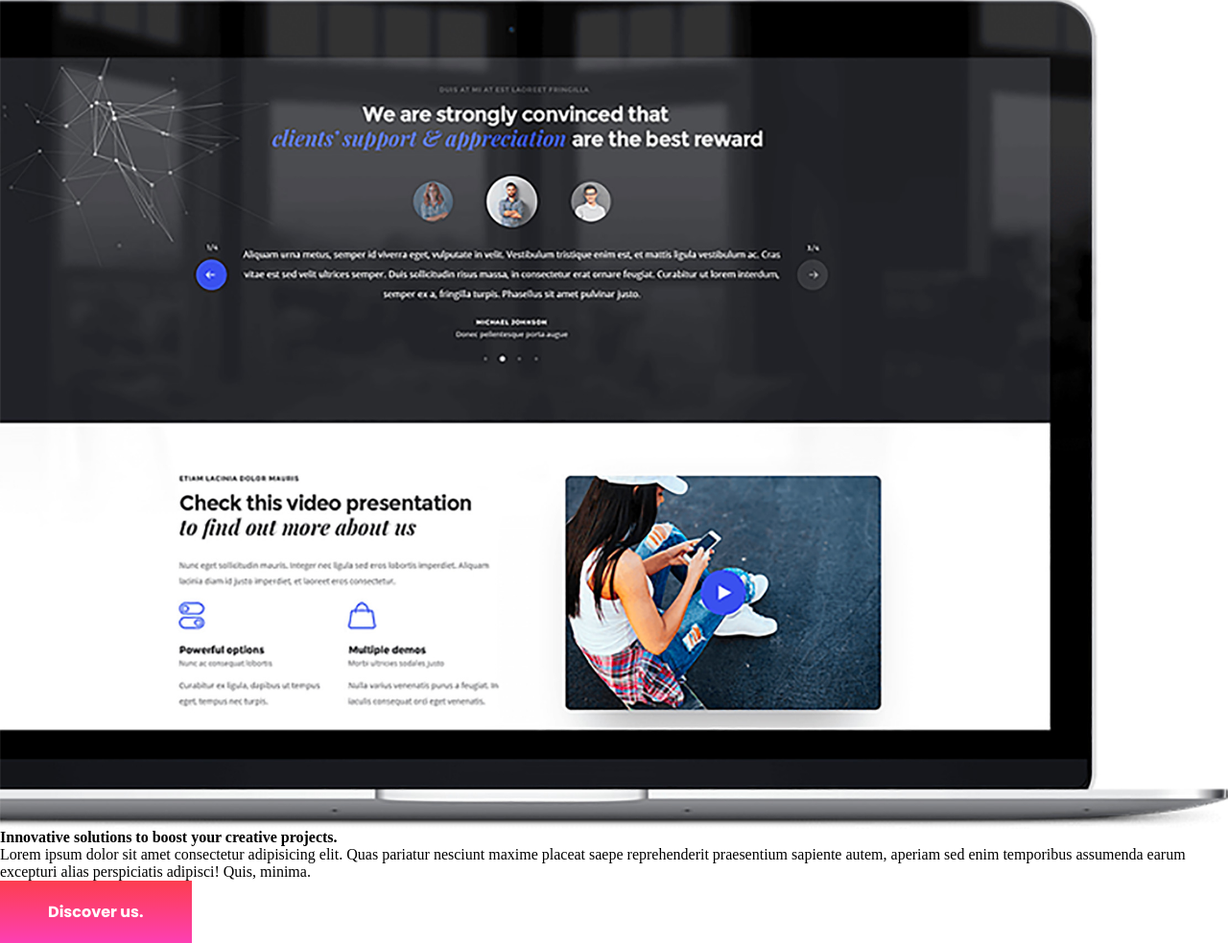
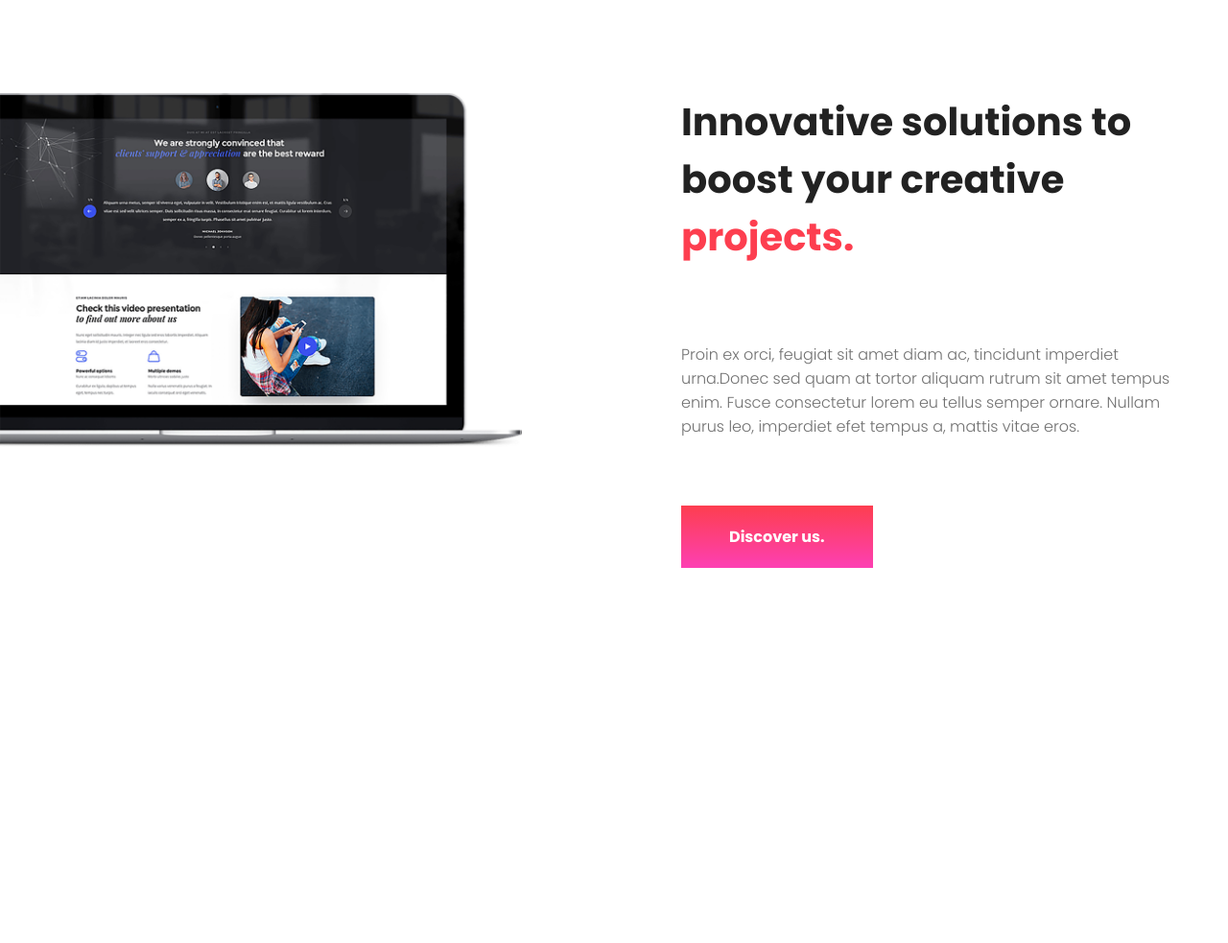
Before and after one commit to KayleoRakeon/puraAgency, a plain HTML site: page index.html in a window 1280 px wide. Shown: the part 2246-3229 px from the top of the page at 96% size. After the commit the page ends 3038 px from the top, so only its background shows below. Drawn offline with nearby package versions, Linux system fonts and the light colour scheme.

Commit message:
desktop done

```diff
--- a/index.html
+++ b/index.html
@@ -142,13 +142,18 @@
             <article>
                 <img src="images/computer.jpg" alt="">
             </article>
-            <article>
-                <p><strong>Innovative solutions to boost your creative <span>projects.</span></strong></p>
-                <p>Lorem ipsum dolor sit amet consectetur adipisicing elit. Quas pariatur nesciunt maxime placeat saepe
-                    reprehenderit praesentium sapiente autem, aperiam sed enim temporibus assumenda earum excepturi
-                    alias perspiciatis adipisci! Quis, minima.</p>
-                <button class="btn">Discover us.</button>
-            </article>
+            <div class="maxwidth">
+                <article>
+                    <p><strong>Innovative solutions to boost your creative
+                            <span>projects.</span></strong></p>
+                    <p class="solutions-title">Proin ex orci, feugiat sit amet diam ac, tincidunt imperdiet urna.Donec
+                        sed
+                        quam at tortor aliquam rutrum sit amet tempus enim. Fusce consectetur lorem eu tellus semper
+                        ornare.
+                        Nullam purus leo, imperdiet efet tempus a, mattis vitae eros.</p>
+                    <button class="btn">Discover us.</button>
+                </article>
+            </div>
         </section>
     </main>
 </body>
--- /dev/null
+++ b/sass/components/solutions.scss
@@ -0,0 +1,35 @@
+.solutions{
+    width:100%;
+    margin:0 0 200px 0;
+    height:auto;
+    position:relative;
+
+    &>article{
+        width:50%;
+        position:absolute;
+        top:0;
+        left:0;
+
+        img{
+            width:85%;
+        }
+    }
+
+    .maxwidth{
+        width:100%;
+        height:auto;
+        max-width:1300px;
+        margin:auto;
+        padding:0 50px;
+        box-sizing:border-box;
+        display:flex;
+        justify-content:flex-end;
+        align-items:center;
+
+        article:first-child{
+            width:50%;
+            padding:0 0 0 70px;
+            box-sizing:border-box;
+        }
+    }
+}
--- a/sass/components/team.scss
+++ b/sass/components/team.scss
@@ -2,7 +2,7 @@
     width:100%;
     height:auto;
     max-width:1300px;
-    margin:100px auto;
+    margin:100px auto 200px auto;
     padding:0 50px 0 50px;
     box-sizing:border-box;
     display:flex;
@@ -67,7 +67,7 @@
                 bottom:45%;
 
                 h6{
-                    margin:0 0 30px 0;
+                    margin:0 0 15px 0;
                     color:white;
                 }
 
@@ -78,6 +78,7 @@
 
             .socials{
                 opacity:1;
+                bottom:35%;
             }
         }
     }
--- a/sass/helpers/_font.scss
+++ b/sass/helpers/_font.scss
@@ -92,3 +92,21 @@ h6{
         text-align:center;
     }
 }
+
+.solutions{
+    p{
+        color:$black;
+        font-size:$about-title;
+        font-family:$s-serif;
+
+        span{
+            color:$red;
+        }
+    }
+
+    p.solutions-title{
+        color:$grey-solution-text;
+        font-size:$text;
+        margin:80px 0 70px 0;
+    }
+}
--- a/sass/style.scss
+++ b/sass/style.scss
@@ -8,3 +8,4 @@
 @import "components/about.scss";
 @import "components/skills.scss";
 @import "components/team.scss";
+@import "components/solutions.scss";
```
Also changed, not shown: css/style.css.
